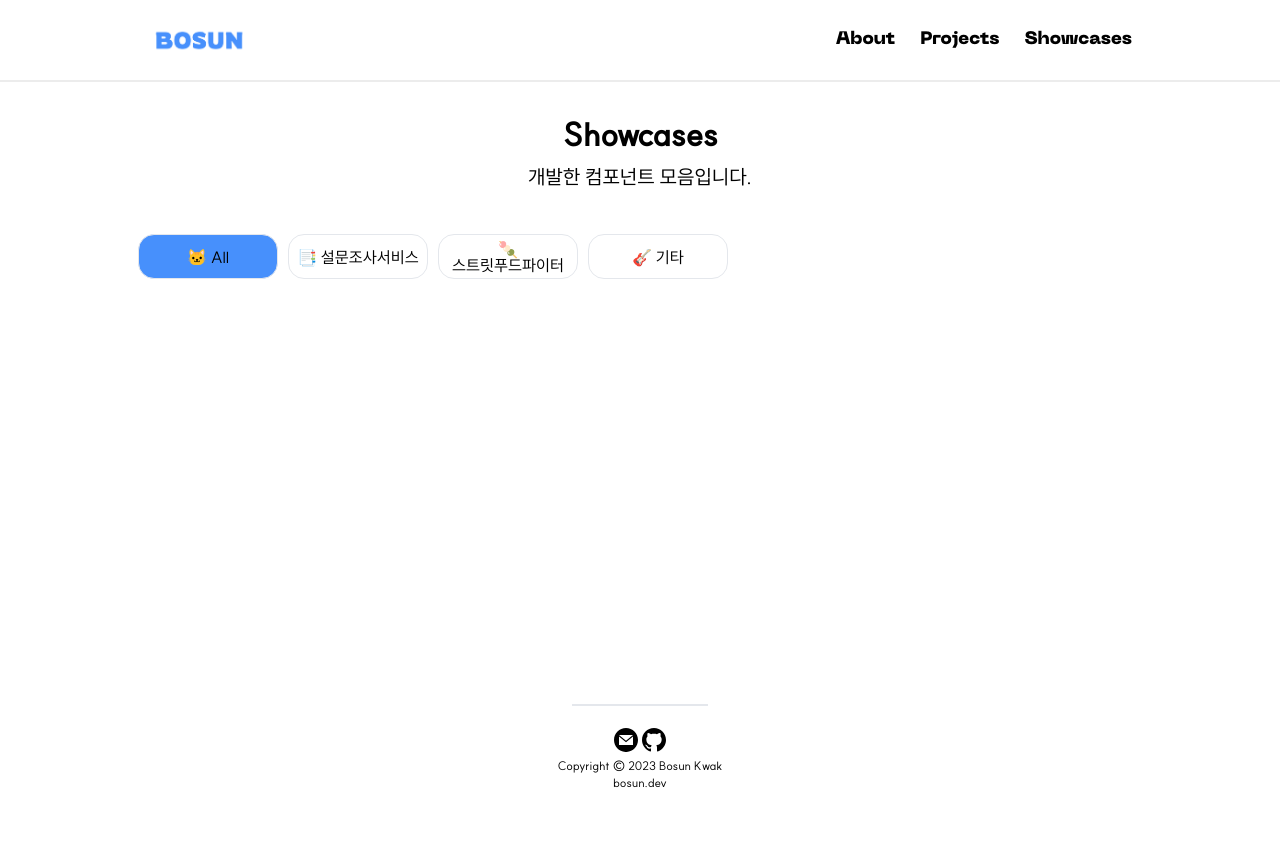
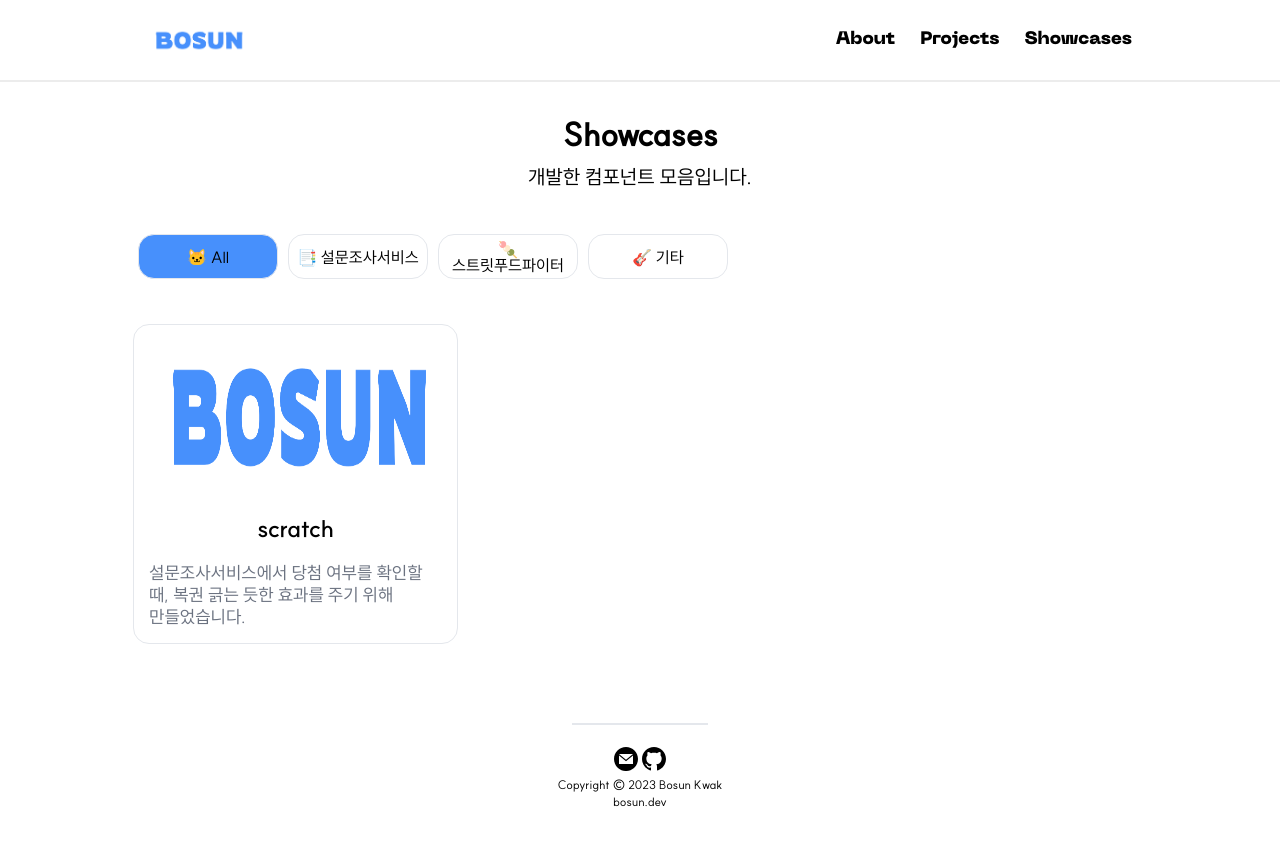
Before and after one commit to 0214kbs/bosun.dev, a Next.js app: page /showcases in a window 1280 px wide. Shown: the top 844 px of the page. Built offline with nearby package versions, Linux system fonts and the light colour scheme.

Commit message:
Feat: ShowCase 카드 컴포넌트 생성

```diff
--- /dev/null
+++ b/src/components/common/showcasecard/Showcasecard.styled.tsx
@@ -0,0 +1,44 @@
+import styled, { css, DefaultTheme } from "styled-components";
+
+interface DefaultProps {
+	theme: DefaultTheme;
+}
+
+const StyledCardContainer = styled.div`
+	${(props) => {
+		const lightgray = props.theme.colors.lightgray;
+		return css`
+			display: flex;
+			flex-direction: column;
+			justify-content: space-around;
+			border: 1.5px solid ${lightgray};
+			width: 325px;
+			border-radius: 1rem;
+			padding: 15px;
+			gap: 15px;
+			margin-bottom: 15px;
+
+			&:hover {
+				background-color: ${lightgray};
+			}
+		`;
+	}};
+`;
+
+const StyledTitle = styled.div`
+	font-family: ${(props) => props.theme.fonts.HangeulFontSemiBold};
+	font-size: 1.5rem;
+	text-align: center;
+	margin-top: 0.5rem;
+	color: black;
+`;
+
+const StyledDescription = styled.div`
+	font-family: ${(props) => props.theme.fonts.HangeulFontRegular};
+
+	font-size: 1.1rem;
+	color: #6b7280;
+	margin-top: 0.25rem;
+`;
+
+export { StyledCardContainer, StyledTitle, StyledDescription };
--- /dev/null
+++ b/src/components/common/showcasecard/index.tsx
@@ -0,0 +1,23 @@
+import Link from "next/link";
+import { StyledCardContainer, StyledTitle, StyledDescription } from "./Showcasecard.styled";
+import Image from "next/image";
+export interface ShowCaseCardProps {
+	title: string;
+	des: string;
+	imgsrc: string;
+	slug: string;
+}
+
+function ShowCaseCard({ title, des, imgsrc, slug }: ShowCaseCardProps) {
+	return (
+		<Link href={`/showcases/${slug}`}>
+			<StyledCardContainer>
+				<Image src={imgsrc} alt="image" height={150} width={300} />
+				<StyledTitle>{title}</StyledTitle>
+				<StyledDescription>{des}</StyledDescription>
+			</StyledCardContainer>
+		</Link>
+	);
+}
+
+export default ShowCaseCard;
--- a/src/components/showcase/index.tsx
+++ b/src/components/showcase/index.tsx
@@ -3,6 +3,7 @@
 import { useState } from "react";
 import { showcase_tags } from "@/data/category";
 import TagList from "@/components/common/taglist";
+import ShowCaseCard from "../common/showcasecard";
 
 function ShowCaseList() {
 	const [select, setSelect] = useState<string>("");
@@ -16,6 +17,12 @@ function ShowCaseList() {
 
 			<div style={{ marginTop: "40px", display: "flex", justifyContent: "flex-start", flexWrap: "wrap", gap: "15px" }}>
 				{/* TODO : ShowCase Card */}
+				<ShowCaseCard
+					title="scratch"
+					des="설문조사서비스에서 당첨 여부를 확인할 때, 복권 긁는 듯한 효과를 주기 위해 만들었습니다. "
+					imgsrc="/bosun.png"
+					slug="scratch"
+				/>
 			</div>
 		</>
 	);
```
